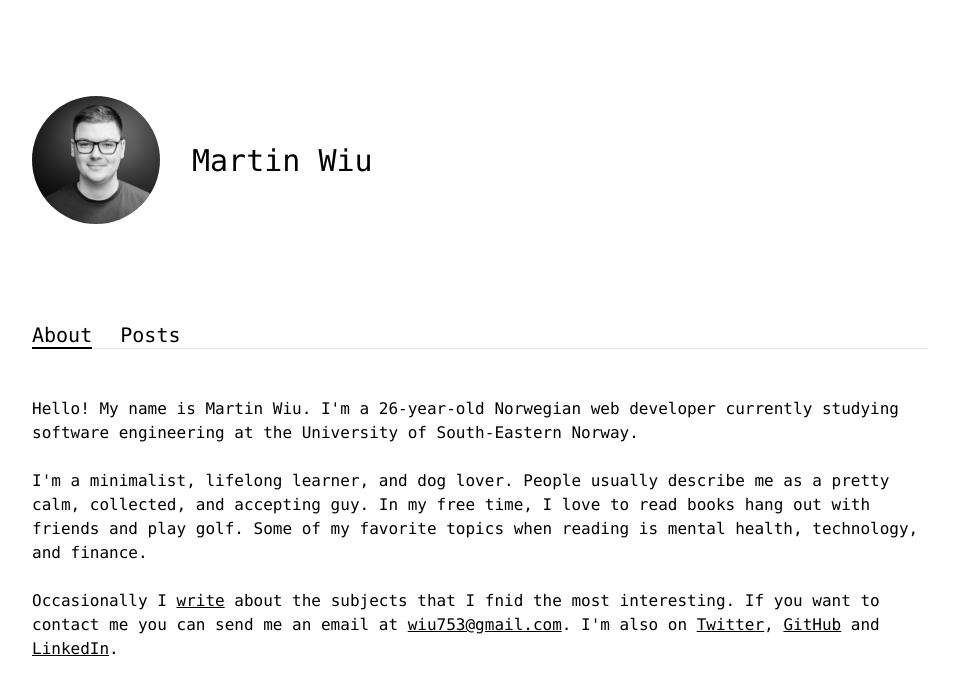
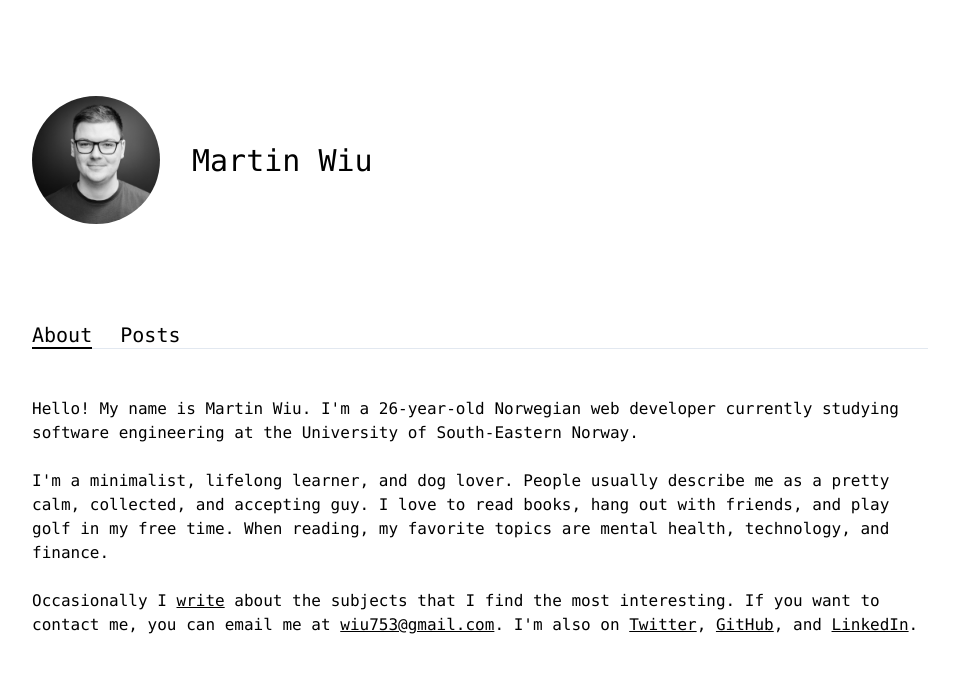
Before and after one commit to wiu753/martinwiu.com, a Nuxt app: page / in a window 1280 px wide. Shown: the top 694 px of the page, without its empty margins (160-1119 px from the left). Built offline with nearby package versions, Linux system fonts and the light colour scheme; what @tailwindcss/ui would draw is missing.

Commit message:
Update about me page

```diff
--- a/pages/index.vue
+++ b/pages/index.vue
@@ -1,26 +1,25 @@
 <template>
   <main>
     <p class="mb-6">
-      Hello! My name is Martin Wiu. I'm a {{ age }}-year-old Norwegian web
-      developer currently studying software engineering at the University of
-      South-Eastern Norway.
+      Hello! My name is Martin Wiu. I'm a 26-year-old Norwegian web developer
+      currently studying software engineering at the University of South-Eastern
+      Norway.
     </p>
     <p class="mb-6">
       I'm a minimalist, lifelong learner, and dog lover. People usually describe
-      me as a pretty calm, collected, and accepting guy. In my free time, I love
-      to read books hang out with friends and play golf. Some of my favorite
-      topics when reading is mental health, technology, and finance.
+      me as a pretty calm, collected, and accepting guy. I love to read books,
+      hang out with friends, and play golf in my free time. When reading, my
+      favorite topics are mental health, technology, and finance.
     </p>
     <p>
       Occasionally I
       <nuxt-link class="underline" to="/posts">write</nuxt-link> about the
-      subjects that I fnid the most interesting. If you want to contact me you
-      can send me an email at
+      subjects that I find the most interesting. If you want to contact me, you
+      can email me at
       <a class="underline" href="mailto:wiu753@gmail.com">wiu753@gmail.com</a>.
       I'm also on
       <a href="https://www.twitter.com/wiu753" class="underline">Twitter</a>,
-      <a href="https://www.github.com/wiu753" class="underline">GitHub</a>
-      and
+      <a href="https://www.github.com/wiu753" class="underline">GitHub</a>, and
       <a
         href="https://www.linkedin.com/in/martin-wiulsr%C3%B8d-3a1412161/"
         class="underline"
```
